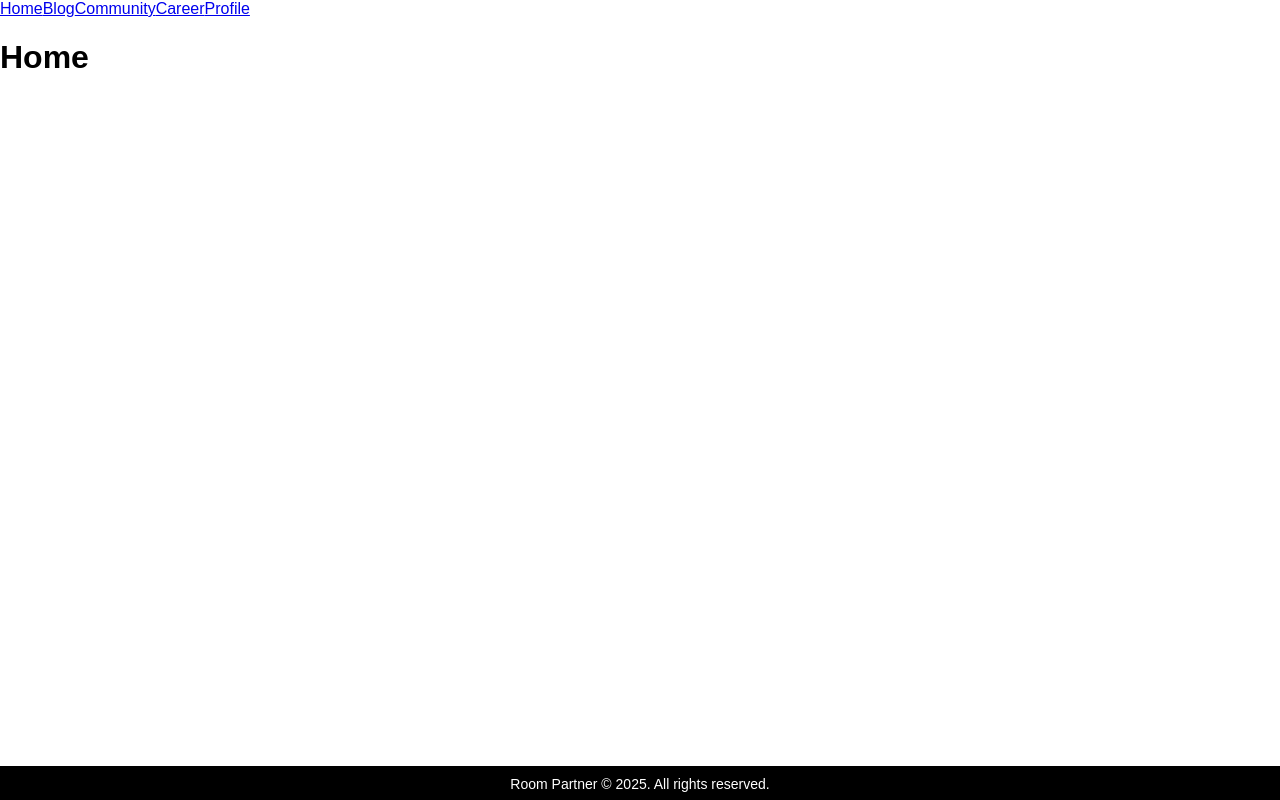
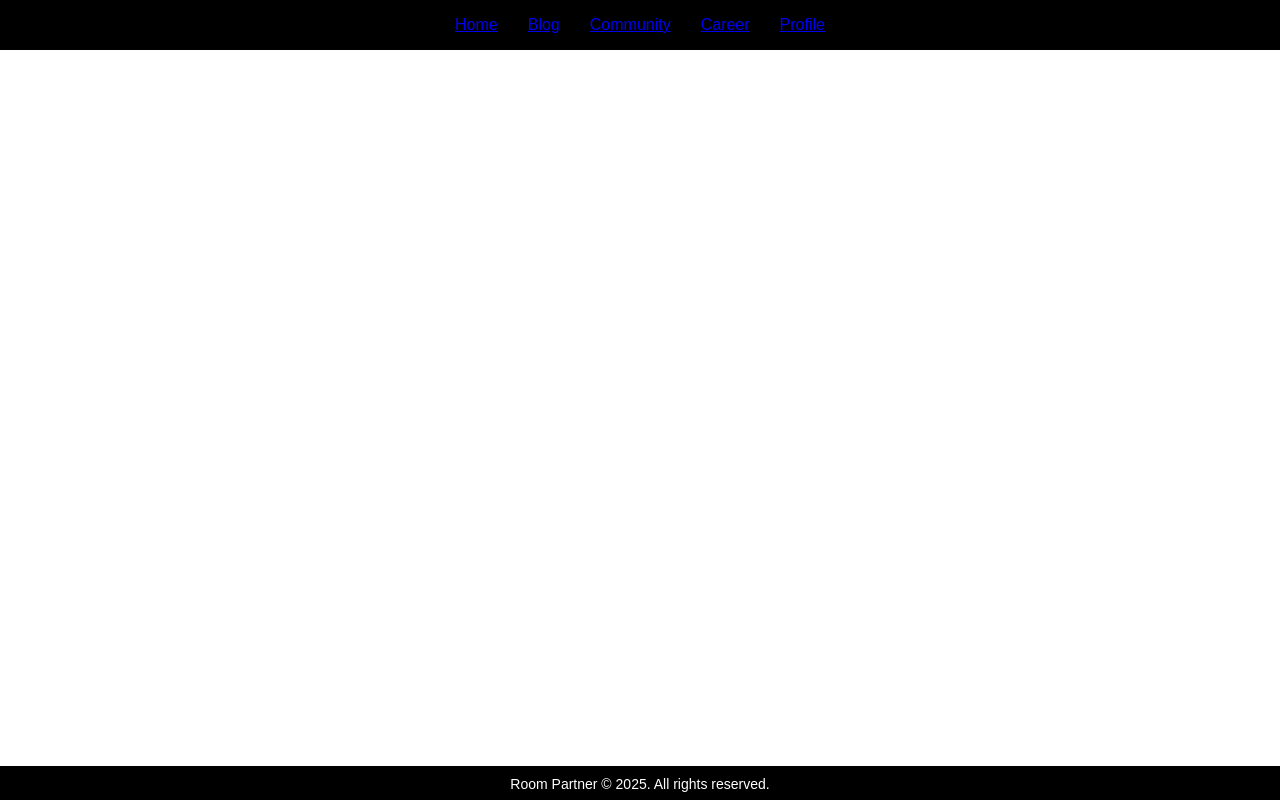
Before and after one commit to prasanjit-paul/RoomMate-Finder, a React (Vite) app: page / in a window 1280 px wide. Built offline with nearby package versions, Linux system fonts and the light colour scheme.

Commit message:
navigation bar updated

```diff
--- a/src/App.jsx
+++ b/src/App.jsx
@@ -12,11 +12,13 @@ function App() {
     <>
     <Router>
       <nav>
-        <Link to="/">Home</Link>
-        <Link to="/blog">Blog</Link>
-        <Link to="/community">Community</Link>
-        <Link to="/career">Career</Link>
-        <Link to="/profile">Profile</Link>
+        <ul>
+        <li><Link to="/">Home</Link></li>
+        <li><Link to="/blog">Blog</Link></li>
+        <li><Link to="/community">Community</Link></li>
+        <li><Link to="/career">Career</Link></li>
+        <li><Link to="/profile">Profile</Link></li>
+        </ul>
       </nav>
 
       <Routes>
--- a/src/index.css
+++ b/src/index.css
@@ -3,6 +3,30 @@ body {
     margin: 0;
 }
 
+/* Navigation Bar */
+nav ul {
+    list-style: none;
+    padding: 0px 0;
+    display: flex;
+    justify-content: center;
+    flex-wrap: wrap;
+    background-color: #000000;
+    color: #fff;
+}
+nav ul li {
+    margin: 0 15px;
+}
+nav ul li :hover {
+    color: #29caea;
+    cursor : pointer;
+}
+nav {
+    position: fixed;
+    top: 0;
+    width: 100%;
+    background-color: #000000;
+    z-index: 1000;
+}
 
 /* Footer */
 footer {
```
